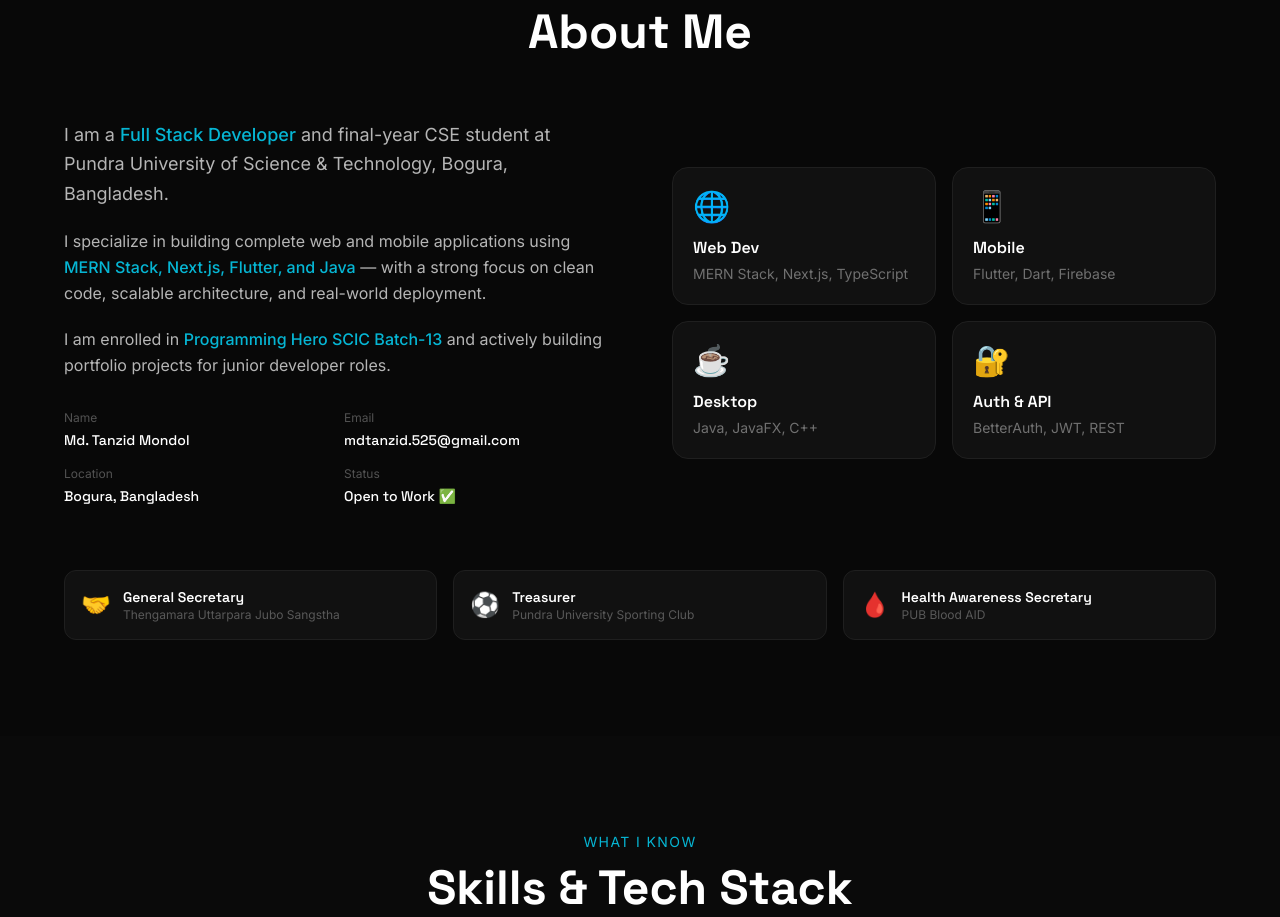
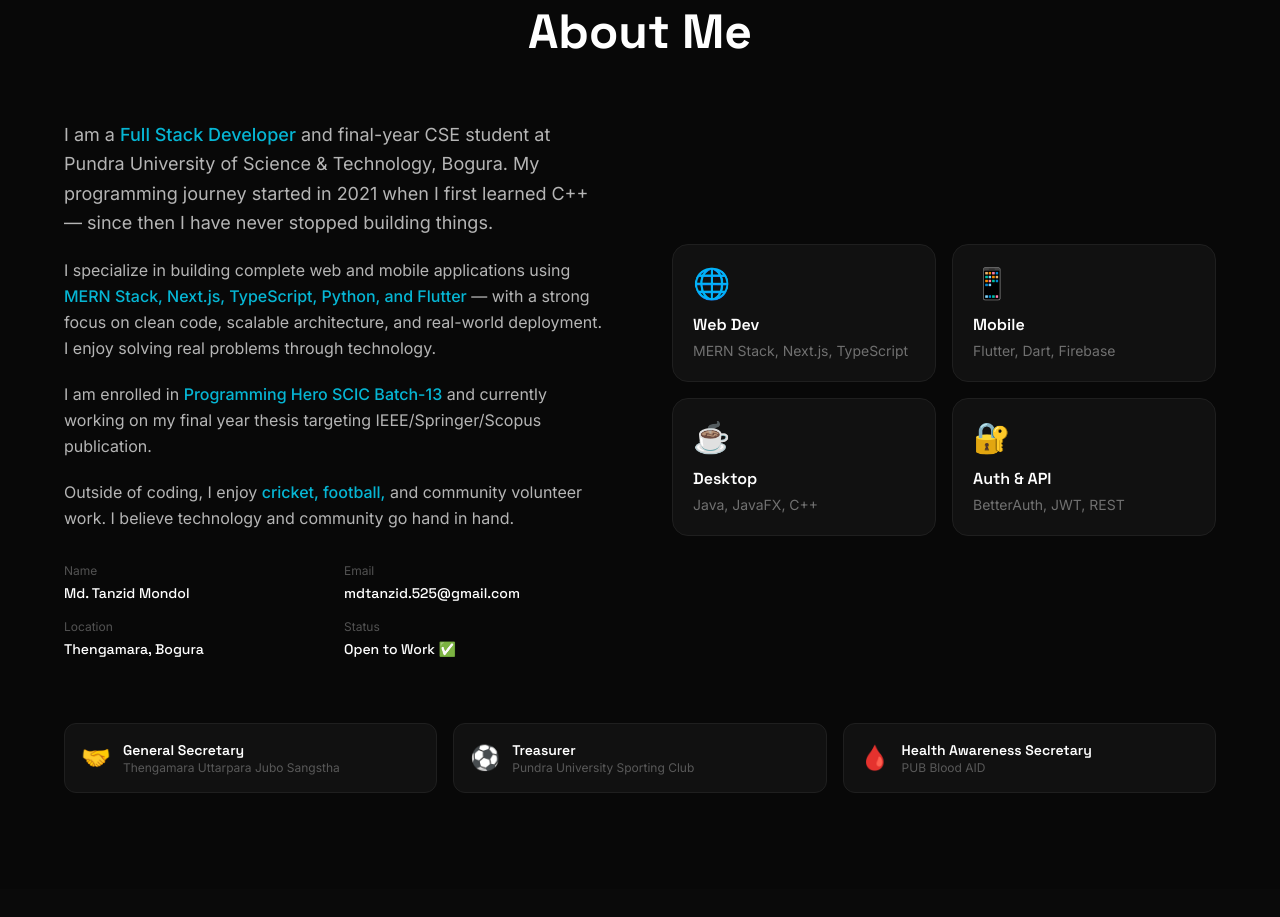
Before and after one commit to tanzid-48/tanzid_portfolio, a Next.js app: page / in a window 1280 px wide. Shown: the part 920-1837 px from the top of the page. Built offline with nearby package versions, Linux system fonts and the light colour scheme.

Commit message:
feat: update About with journey/hobbies, fix resume download link

```diff
--- a/components/About.jsx
+++ b/components/About.jsx
@@ -5,67 +5,156 @@ const About = () => {
   return (
     <section id="about" className="py-24 px-6 bg-gray-50 dark:bg-[#080808]">
       <div className="max-w-6xl mx-auto">
-        <motion.div initial={{ opacity: 0, y: 30 }} whileInView={{ opacity: 1, y: 0 }} viewport={{ once: true }} className="text-center mb-16">
-          <p className="text-cyan font-inter text-sm tracking-widest uppercase mb-3">Who I Am</p>
-          <h2 className="font-space text-4xl lg:text-5xl font-bold text-dark dark:text-white">About Me</h2>
+        <motion.div
+          initial={{ opacity: 0, y: 30 }}
+          whileInView={{ opacity: 1, y: 0 }}
+          viewport={{ once: true }}
+          className="text-center mb-16"
+        >
+          <p className="text-cyan font-inter text-sm tracking-widest uppercase mb-3">
+            Who I Am
+          </p>
+          <h2 className="font-space text-4xl lg:text-5xl font-bold text-dark dark:text-white">
+            About Me
+          </h2>
         </motion.div>
 
         <div className="grid lg:grid-cols-2 gap-16 items-center">
-          <motion.div initial={{ opacity: 0, x: -30 }} whileInView={{ opacity: 1, x: 0 }} viewport={{ once: true }}>
+          <motion.div
+            initial={{ opacity: 0, x: -30 }}
+            whileInView={{ opacity: 1, x: 0 }}
+            viewport={{ once: true }}
+          >
             <p className="font-inter text-gray-600 dark:text-white/70 text-lg leading-relaxed mb-5">
-              I am a <span className="text-cyan font-medium">Full Stack Developer</span> and final-year CSE student at Pundra University of Science & Technology, Bogura, Bangladesh.
+              I am a{" "}
+              <span className="text-cyan font-medium">
+                Full Stack Developer
+              </span>{" "}
+              and final-year CSE student at Pundra University of Science &
+              Technology, Bogura. My programming journey started in 2021 when I
+              first learned C++ — since then I have never stopped building
+              things.
             </p>
             <p className="font-inter text-gray-600 dark:text-white/70 leading-relaxed mb-5">
-              I specialize in building complete web and mobile applications using <span className="text-cyan font-medium">MERN Stack, Next.js, Flutter, and Java</span> — with a strong focus on clean code, scalable architecture, and real-world deployment.
+              I specialize in building complete web and mobile applications
+              using{" "}
+              <span className="text-cyan font-medium">
+                MERN Stack, Next.js, TypeScript, Python, and Flutter
+              </span>{" "}
+              — with a strong focus on clean code, scalable architecture, and
+              real-world deployment. I enjoy solving real problems through
+              technology.
+            </p>
+            <p className="font-inter text-gray-600 dark:text-white/70 leading-relaxed mb-5">
+              I am enrolled in{" "}
+              <span className="text-cyan font-medium">
+                Programming Hero SCIC Batch-13
+              </span>{" "}
+              and currently working on my final year thesis targeting
+              IEEE/Springer/Scopus publication.
             </p>
             <p className="font-inter text-gray-600 dark:text-white/70 leading-relaxed mb-8">
-              I am enrolled in <span className="text-cyan font-medium">Programming Hero SCIC Batch-13</span> and actively building portfolio projects for junior developer roles.
+              Outside of coding, I enjoy{" "}
+              <span className="text-cyan font-medium">cricket, football,</span>{" "}
+              and community volunteer work. I believe technology and community
+              go hand in hand.
             </p>
 
             <div className="grid grid-cols-2 gap-4">
               {[
                 { label: "Name", value: "Md. Tanzid Mondol" },
                 { label: "Email", value: "mdtanzid.525@gmail.com" },
-                { label: "Location", value: "Bogura, Bangladesh" },
+                { label: "Location", value: "Thengamara, Bogura" },
                 { label: "Status", value: "Open to Work ✅" },
               ].map((item, i) => (
                 <div key={i}>
-                  <p className="font-inter text-xs text-gray-400 dark:text-white/30">{item.label}</p>
-                  <p className="font-space text-sm text-dark dark:text-white font-medium mt-1">{item.value}</p>
+                  <p className="font-inter text-xs text-gray-400 dark:text-white/30">
+                    {item.label}
+                  </p>
+                  <p className="font-space text-sm text-dark dark:text-white font-medium mt-1">
+                    {item.value}
+                  </p>
                 </div>
               ))}
             </div>
           </motion.div>
 
-          <motion.div initial={{ opacity: 0, x: 30 }} whileInView={{ opacity: 1, x: 0 }} viewport={{ once: true }} className="grid grid-cols-2 gap-4">
+          <motion.div
+            initial={{ opacity: 0, x: 30 }}
+            whileInView={{ opacity: 1, x: 0 }}
+            viewport={{ once: true }}
+            className="grid grid-cols-2 gap-4"
+          >
             {[
-              { icon: "🌐", title: "Web Dev", desc: "MERN Stack, Next.js, TypeScript" },
+              {
+                icon: "🌐",
+                title: "Web Dev",
+                desc: "MERN Stack, Next.js, TypeScript",
+              },
               { icon: "📱", title: "Mobile", desc: "Flutter, Dart, Firebase" },
               { icon: "☕", title: "Desktop", desc: "Java, JavaFX, C++" },
-              { icon: "🔐", title: "Auth & API", desc: "BetterAuth, JWT, REST" },
+              {
+                icon: "🔐",
+                title: "Auth & API",
+                desc: "BetterAuth, JWT, REST",
+              },
             ].map((item, i) => (
-              <motion.div key={i} initial={{ opacity: 0, y: 20 }} whileInView={{ opacity: 1, y: 0 }} viewport={{ once: true }} transition={{ delay: i * 0.1 }}
-                className="bg-white dark:bg-dark-card border border-light-border dark:border-dark-border rounded-2xl p-5 hover:border-cyan/40 transition-all duration-300">
+              <motion.div
+                key={i}
+                initial={{ opacity: 0, y: 20 }}
+                whileInView={{ opacity: 1, y: 0 }}
+                viewport={{ once: true }}
+                transition={{ delay: i * 0.1 }}
+                className="bg-white dark:bg-dark-card border border-light-border dark:border-dark-border rounded-2xl p-5 hover:border-cyan/40 transition-all duration-300"
+              >
                 <span className="text-3xl mb-3 block">{item.icon}</span>
-                <h3 className="font-space text-dark dark:text-white font-semibold mb-1">{item.title}</h3>
-                <p className="font-inter text-gray-500 dark:text-white/40 text-sm">{item.desc}</p>
+                <h3 className="font-space text-dark dark:text-white font-semibold mb-1">
+                  {item.title}
+                </h3>
+                <p className="font-inter text-gray-500 dark:text-white/40 text-sm">
+                  {item.desc}
+                </p>
               </motion.div>
             ))}
           </motion.div>
         </div>
 
         {/* Activities */}
-        <motion.div initial={{ opacity: 0, y: 30 }} whileInView={{ opacity: 1, y: 0 }} viewport={{ once: true }} className="mt-16 grid sm:grid-cols-3 gap-4">
+        <motion.div
+          initial={{ opacity: 0, y: 30 }}
+          whileInView={{ opacity: 1, y: 0 }}
+          viewport={{ once: true }}
+          className="mt-16 grid sm:grid-cols-3 gap-4"
+        >
           {[
-            { role: "General Secretary", org: "Thengamara Uttarpara Jubo Sangstha", icon: "🤝" },
-            { role: "Treasurer", org: "Pundra University Sporting Club", icon: "⚽" },
-            { role: "Health Awareness Secretary", org: "PUB Blood AID", icon: "🩸" },
+            {
+              role: "General Secretary",
+              org: "Thengamara Uttarpara Jubo Sangstha",
+              icon: "🤝",
+            },
+            {
+              role: "Treasurer",
+              org: "Pundra University Sporting Club",
+              icon: "⚽",
+            },
+            {
+              role: "Health Awareness Secretary",
+              org: "PUB Blood AID",
+              icon: "🩸",
+            },
           ].map((item, i) => (
-            <div key={i} className="flex items-center gap-3 bg-white dark:bg-dark-card border border-light-border dark:border-dark-border rounded-xl p-4">
+            <div
+              key={i}
+              className="flex items-center gap-3 bg-white dark:bg-dark-card border border-light-border dark:border-dark-border rounded-xl p-4"
+            >
               <span className="text-2xl">{item.icon}</span>
               <div>
-                <p className="font-space text-sm text-dark dark:text-white font-semibold">{item.role}</p>
-                <p className="font-inter text-xs text-gray-400 dark:text-white/30">{item.org}</p>
+                <p className="font-space text-sm text-dark dark:text-white font-semibold">
+                  {item.role}
+                </p>
+                <p className="font-inter text-xs text-gray-400 dark:text-white/30">
+                  {item.org}
+                </p>
               </div>
             </div>
           ))}
--- a/components/Hero.jsx
+++ b/components/Hero.jsx
@@ -113,8 +113,8 @@ const Hero = () => {
               View Projects
             </a>
             <a
-              href="/Tanzid_Mondol_Resume.pdf"
-              download="Tanzid_Mondol_Resume.pdf"
+              href="/tanzid-resume.pdf"
+              download="tanzid-resume.pdf"
               className="px-8 py-3 border border-gray-300 dark:border-dark-border text-dark dark:text-white font-space rounded-full hover:border-cyan hover:text-cyan transition-all duration-300"
             >
               Download CV
```
Also changed, not shown: 2 other files (tests, documents, lock files or other folders).
